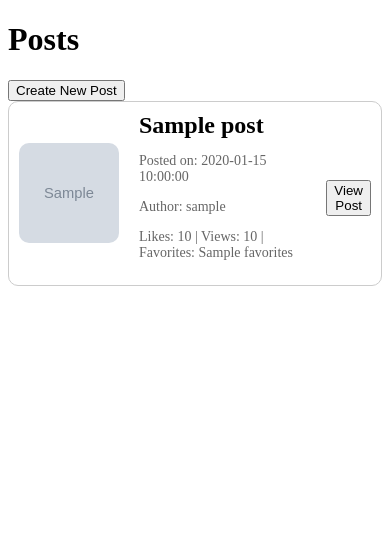
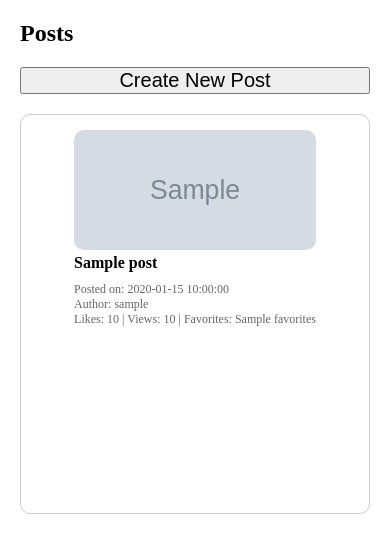
Before and after one commit to MuratovB/wysp, a FastAPI app: template templates/posts.html in a window 390 px wide. Shown: the top 553 px of the page. Run offline with FastAPI, Linux system fonts and the light colour scheme; the template is opened without the code that fills it: most values are stand-ins (such as "Sample title", 1, 10 or a date in 2020); grey boxes marked "Sample" are stand-in pictures.

Commit message:
Stylized pages

```diff
--- a/main.py
+++ b/main.py
@@ -107,16 +107,21 @@ async def login(request: Request):
     return templates.TemplateResponse("login.html", {"request": request})
 
 @app.get("/posts", response_class=HTMLResponse)
-async def posts(request: Request):
+async def posts(request: Request, page: int = 1, limit: int = 20):
     conn = get_db_connection()
     cursor = conn.cursor()
-    cursor.execute('SELECT * FROM posts')
+
+    offset = (page - 1) * limit
+
+    cursor.execute('SELECT * FROM posts LIMIT ? OFFSET ?', (limit, offset))
     posts = cursor.fetchall()
 
     processed_posts = process_posts(posts)
 
     conn.close()
-    return templates.TemplateResponse("posts.html", {"request": request, "posts": processed_posts})
+
+    return templates.TemplateResponse("posts.html", {"request": request, "posts": processed_posts, "page": page})
+
 
 
 @app.get("/posts/{id}", response_class=HTMLResponse)
--- a/templates/posts.html
+++ b/templates/posts.html
@@ -5,36 +5,63 @@
     <meta name="viewport" content="width=device-width, initial-scale=1.0">
     <title>WYSP - Posts</title>
     <style>
-        /* Добавление стилей для отображения постов */
-        .post-container {
+        * {
+            margin: 0;
+            padding: 0;
+            box-sizing: border-box;
+        }
+
+        body {
+            padding: 20px;
+        }
+
+        h1 {
+            font-size: 2em;
+            margin-bottom: 20px;
+        }
+
+        .new-post-btn {
+            font-size: 20px;
+            margin-bottom: 20px;
+        }
+
+        .posts-container {
             display: flex;
-            flex-direction: column;
+            flex-wrap: wrap;
             gap: 20px;
             margin-bottom: 20px;
         }
 
-        .post {
+        .post-container {
             display: flex;
+            flex-direction: column;
             align-items: center;
-            gap: 20px;
-            padding: 10px;
+            gap: 10px;
+            padding: 15px;
             border: 1px solid #ccc;
             border-radius: 10px;
+            width: calc(20% - 20px);
+            box-sizing: border-box;
+            background-color: #fff;
+            height: 300px;
+            min-height: 300px;
         }
 
-        .post img {
-            width: 100px;
-            height: 100px;
+        .post-container img {
+            width: 100%;
+            height: 150px;
             object-fit: cover;
             border-radius: 10px;
         }
 
         .post-details {
             flex-grow: 1;
+            text-align: center;
         }
 
-        .post h2 {
-            margin: 0;
+        .post-container h2 {
+            font-size: 1.2em;
+            margin-bottom: 10px;
         }
 
         .post-info {
@@ -45,28 +72,106 @@
         .post-actions {
             margin-top: 10px;
         }
+
+        #loading {
+            text-align: center;
+            margin: 20px;
+            display: none;
+        }
+
+        @media (max-width: 1024px) {
+            .post-container {
+                width: calc(50% - 20px);
+                height: 350px;
+            }
+        }
+
+        @media (max-width: 768px) {
+            .post-container {
+                width: 100%;
+                height: 400px;
+            }
+
+            h1 {
+                font-size: 1.5em;
+            }
+
+            button {
+                width: 100%;
+                font-size: 18px;
+            }
+
+            .post-details {
+                text-align: left;
+            }
+
+            .post-container img {
+                height: 200px;
+            }
+        }
+
+        @media (max-width: 480px) {
+            .post-container img {
+                height: 120px;
+            }
+
+            .post-container h2 {
+                font-size: 1em;
+            }
+
+            .post-info {
+                font-size: 12px;
+            }
+        }
     </style>
 </head>
 <body>
     <h1>Posts</h1>
-    <a href="/post-create"><button>Create New Post</button></a>
-    <div class="post-container">
+    <a href="/post-create"><button class="new-post-btn">Create New Post</button></a>
+    <div class="posts-container" id="posts-container">
         {% for post in posts %}
+        <a href="/posts/{{ post.id }}" class="post-container" style="color: black; text-decoration: none;">
             <div class="post">
-            <img src="{{ post.img if post.img else "https://cdn-icons-png.flaticon.com/512/15795/15795219.png" }}" alt="">
+                <div class="img-container">
+                    <img src="{{ post.img if post.img else 'https://cdn-icons-png.flaticon.com/512/15795/15795219.png' }}" alt="">
+                </div>
                 <div class="post-details">
                     <h2>{{ post.post_name }}</h2>
                     <p class="post-info">Posted on: {{ post.created_at }}</p>
                     <p class="post-info">Author: {{ post.login }}</p>
-                <p class="post-info">Likes: {{ post.likes }} | Views: {{ post.views }} | Favorites: {{ post.favorites }}</p>
-            </div>
-            <div class="post-actions">
-                <a href="/posts/{{ post.id }}">
-                    <button>View Post</button>
-                </a>
+                    <p class="post-info" style="text-align: center;">Likes: {{ post.likes }} | Views: {{ post.views }} | Favorites: {{ post.favorites }}</p>
                 </div>
             </div>
+        </a>
         {% endfor %}
     </div>
+    <div id="loading">
+        <p>Loading...</p>
+    </div>
+
+    <script>
+        let currentPage = {{ page }};
+        const loadingIndicator = document.getElementById('loading');
+        const postContainer = document.getElementById('posts-container');
+
+        async function loadMorePosts() {
+            const response = await fetch(`/posts?page=${currentPage + 1}&limit=20`);
+            const data = await response.text();
+
+            const newPosts = new DOMParser().parseFromString(data, 'text/html').getElementById('posts-container').innerHTML;
+            postContainer.innerHTML += newPosts;
+            currentPage += 1;
+        }
+
+        window.addEventListener('scroll', () => {
+            if (window.innerHeight + window.scrollY >= document.body.offsetHeight - 200) {
+                if (loadingIndicator.style.display !== 'none') return;
+                loadingIndicator.style.display = 'block';
+                loadMorePosts().then(() => {
+                    loadingIndicator.style.display = 'none';
+                });
+            }
+        });
+    </script>
 </body>
 </html>
```
Also changed, not shown: templates/post_create.html (+20 -4 lines), templates/post_detail.html (+14 -9 lines). Lines whose indentation alone changed are shown as unchanged.
